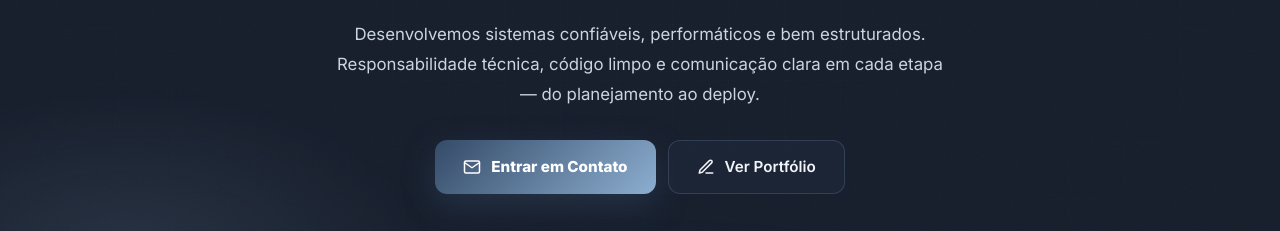
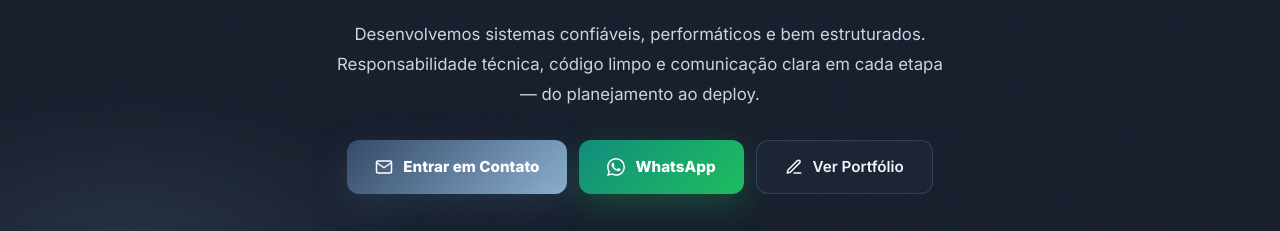
Before and after one commit to rovateduino/velkora-portfolio, a plain HTML site: page index.html in a window 1280 px wide. Shown: the part 424-655 px from the top of the page. Drawn offline with Linux system fonts and the light colour scheme.

Commit message:
Add WhatsApp contact button to index.html
Added WhatsApp button for contact in footer and main sections.

```diff
--- a/index.html
+++ b/index.html
@@ -328,6 +328,16 @@
   }
   .btn-alt:hover{background:rgba(42,54,80,.8);border-color:rgba(141,174,208,.35)}
   .btn-alt svg{width:18px;height:18px}
+  .btn-wa{
+    padding:14px 28px;border-radius:12px;
+    background:linear-gradient(135deg,#128C7E,#1ebe5d);color:#fff;
+    font-weight:800;font-size:.95rem;text-decoration:none;
+    display:inline-flex;align-items:center;gap:10px;
+    box-shadow:0 10px 32px rgba(30,190,93,.28);
+    transition:.2s;
+  }
+  .btn-wa:hover{transform:translateY(-3px);box-shadow:0 14px 42px rgba(30,190,93,.45)}
+  .btn-wa svg{width:18px;height:18px}
   /* FOOTER */
   footer{padding:56px 0 34px;border-top:1px solid rgba(141,174,208,.08);margin-top:40px}
   .foot-inner{display:flex;flex-direction:column;gap:22px;align-items:center;text-align:center}
@@ -376,7 +386,7 @@
     .hero-cta{flex-direction:column;align-items:stretch}
     .cta-wrap{padding:36px 22px}
     .cta-btns{flex-direction:column;align-items:stretch}
-    .btn-main,.btn-alt{justify-content:center}
+    .btn-main,.btn-alt,.btn-wa{justify-content:center}
   }
 </style>
 </head>
@@ -442,6 +452,10 @@
         <a href="mailto:contato@rafaelrovati.dev" class="btn-main">
           <svg viewBox="0 0 24 24" fill="none" stroke="currentColor" stroke-width="2" stroke-linecap="round" stroke-linejoin="round"><path d="M4 4h16c1.1 0 2 .9 2 2v12c0 1.1-.9 2-2 2H4c-1.1 0-2-.9-2-2V6c0-1.1.9-2 2-2z"/><polyline points="22,6 12,13 2,6"/></svg>
           Entrar em Contato
+        </a>
+        <a href="https://wa.me/5511951161563?text=Ol%C3%A1%2C%20Rafael!%20Vi%20seu%20portf%C3%B3lio%20e%20gostaria%20de%20conversar%20sobre%20um%20projeto." target="_blank" rel="noopener" class="btn-wa">
+          <svg viewBox="0 0 24 24" fill="currentColor" aria-hidden="true"><path d="M17.472 14.382c-.297-.149-1.758-.867-2.03-.967-.273-.099-.471-.148-.67.15-.197.297-.767.966-.94 1.164-.173.199-.347.223-.644.075-.297-.15-1.255-.463-2.39-1.475-.883-.788-1.48-1.761-1.653-2.059-.173-.297-.018-.458.13-.606.134-.133.298-.347.446-.52.149-.174.198-.298.298-.497.099-.198.05-.371-.025-.52-.075-.149-.669-1.612-.916-2.207-.242-.579-.487-.5-.669-.51-.173-.008-.371-.01-.57-.01-.198 0-.52.074-.792.372-.272.297-1.04 1.016-1.04 2.479 0 1.462 1.065 2.875 1.213 3.074.149.198 2.096 3.2 5.077 4.487.709.306 1.262.489 1.694.625.712.227 1.36.195 1.871.118.571-.085 1.758-.719 2.006-1.413.248-.694.248-1.289.173-1.413-.074-.124-.272-.198-.57-.347m-5.421 7.403h-.004a9.87 9.87 0 01-5.031-1.378l-.361-.214-3.741.982.998-3.648-.235-.374a9.86 9.86 0 01-1.51-5.26c.001-5.45 4.436-9.884 9.888-9.884 2.64 0 5.122 1.03 6.988 2.898a9.825 9.825 0 012.893 6.994c-.003 5.45-4.437 9.884-9.885 9.884m8.413-18.297A11.815 11.815 0 0012.05 0C5.495 0 .16 5.335.157 11.892c0 2.096.547 4.142 1.588 5.945L.057 24l6.305-1.654a11.882 11.882 0 005.683 1.448h.005c6.554 0 11.89-5.335 11.893-11.893a11.821 11.821 0 00-3.48-8.413Z"/></svg>
+          WhatsApp
         </a>
         <a href="#projetos" class="btn-alt">
           <svg viewBox="0 0 24 24" fill="none" stroke="currentColor" stroke-width="2" stroke-linecap="round" stroke-linejoin="round"><path d="M12 20h9"/><path d="M16.5 3.5a2.121 2.121 0 0 1 3 3L7 19l-4 1 1-4L16.5 3.5z"/></svg>
@@ -882,6 +896,10 @@
           <svg viewBox="0 0 24 24" fill="none" stroke="currentColor" stroke-width="2" stroke-linecap="round" stroke-linejoin="round"><path d="M4 4h16c1.1 0 2 .9 2 2v12c0 1.1-.9 2-2 2H4c-1.1 0-2-.9-2-2V6c0-1.1.9-2 2-2z"/><polyline points="22,6 12,13 2,6"/></svg>
           Entrar em Contato
         </a>
+        <a href="https://wa.me/5511951161563?text=Ol%C3%A1%2C%20Rafael!%20Vi%20seu%20portf%C3%B3lio%20e%20gostaria%20de%20conversar%20sobre%20um%20projeto." target="_blank" rel="noopener" class="btn-wa">
+          <svg viewBox="0 0 24 24" fill="currentColor" aria-hidden="true"><path d="M17.472 14.382c-.297-.149-1.758-.867-2.03-.967-.273-.099-.471-.148-.67.15-.197.297-.767.966-.94 1.164-.173.199-.347.223-.644.075-.297-.15-1.255-.463-2.39-1.475-.883-.788-1.48-1.761-1.653-2.059-.173-.297-.018-.458.13-.606.134-.133.298-.347.446-.52.149-.174.198-.298.298-.497.099-.198.05-.371-.025-.52-.075-.149-.669-1.612-.916-2.207-.242-.579-.487-.5-.669-.51-.173-.008-.371-.01-.57-.01-.198 0-.52.074-.792.372-.272.297-1.04 1.016-1.04 2.479 0 1.462 1.065 2.875 1.213 3.074.149.198 2.096 3.2 5.077 4.487.709.306 1.262.489 1.694.625.712.227 1.36.195 1.871.118.571-.085 1.758-.719 2.006-1.413.248-.694.248-1.289.173-1.413-.074-.124-.272-.198-.57-.347m-5.421 7.403h-.004a9.87 9.87 0 01-5.031-1.378l-.361-.214-3.741.982.998-3.648-.235-.374a9.86 9.86 0 01-1.51-5.26c.001-5.45 4.436-9.884 9.888-9.884 2.64 0 5.122 1.03 6.988 2.898a9.825 9.825 0 012.893 6.994c-.003 5.45-4.437 9.884-9.885 9.884m8.413-18.297A11.815 11.815 0 0012.05 0C5.495 0 .16 5.335.157 11.892c0 2.096.547 4.142 1.588 5.945L.057 24l6.305-1.654a11.882 11.882 0 005.683 1.448h.005c6.554 0 11.89-5.335 11.893-11.893a11.821 11.821 0 00-3.48-8.413Z"/></svg>
+          WhatsApp
+        </a>
         <a href="#projetos" class="btn-alt">
           <svg viewBox="0 0 24 24" fill="none" stroke="currentColor" stroke-width="2" stroke-linecap="round" stroke-linejoin="round"><path d="M12 20h9"/><path d="M16.5 3.5a2.121 2.121 0 0 1 3 3L7 19l-4 1 1-4L16.5 3.5z"/></svg>
           Explorar Portfólio
@@ -912,6 +930,7 @@
         <a href="#sobre">Sobre</a>
         <a href="#projetos">Projetos</a>
         <a href="#tecnologias">Tecnologias</a>
+        <a href="https://wa.me/5511951161563?text=Ol%C3%A1%2C%20Rafael!%20Vi%20seu%20portf%C3%B3lio%20e%20gostaria%20de%20conversar%20sobre%20um%20projeto." target="_blank" rel="noopener">WhatsApp</a>
         <a href="mailto:contato@rafaelrovati.dev">E-mail</a>
       </div>
       <div class="foot-copy">© 2026 VELKORA · Digital Systems · Todos os direitos reservados.</div>
```
